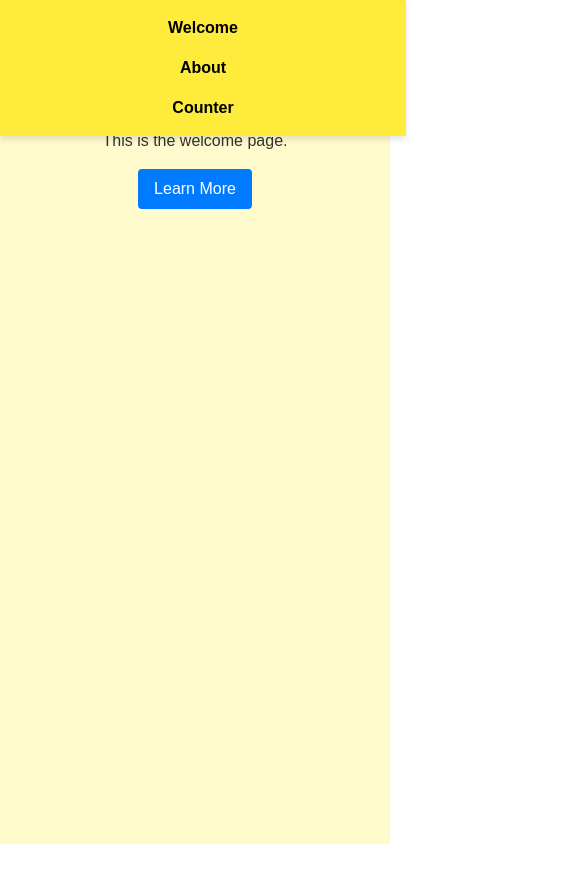
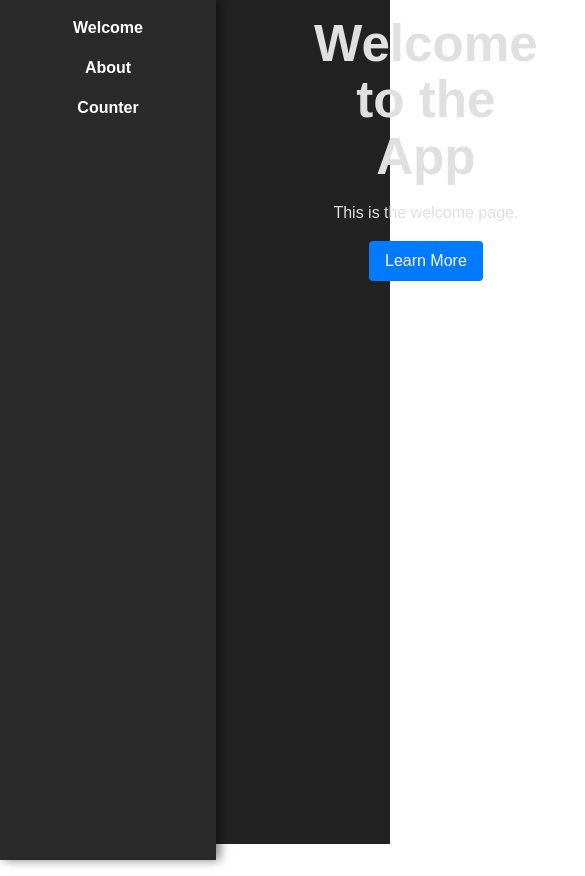
Before and after one commit to Gloryjoygabisay/positive-web, a React (Vite) app: page / in a window 390 px wide. Shown: the whole page, 585 px wide, since content can reach past the window. Built offline with nearby package versions, Linux system fonts and the light colour scheme.

Commit message:
Refactor App component to use sidebar for navigation and update styles for a cohesive design

```diff
--- a/src/App.css
+++ b/src/App.css
@@ -1,9 +1,9 @@
 @import './common.css';
 
 body {
-  font-family: Arial, sans-serif;
-  background-color: #fffbcc;
-  color: #333;
+  font-family: 'Gothic A1', sans-serif; /* Gothic font for a moody feel */
+  background-color: #222; /* Darker background for a more suspenseful atmosphere */
+  color: #e0e0e0; /* Softer white for text */
   margin: 0;
   padding: 0;
 }
@@ -15,28 +15,30 @@ body {
   text-align: center;
 }
 
-.navbar {
+.sidebar {
   position: fixed;
   top: 0;
-  width: 100%;
-  background-color: #ffeb3b; /* Bright yellow for a happy vibe */
-  box-shadow: 0 4px 6px rgba(0, 0, 0, 0.1); /* Shadow around the navbar */
+  left: 0;
+  height: 100%;
+  width: 250px;
+  background-color: #2a2a2a; /* Darker gray for sidebar */
+  box-shadow: 4px 0 10px rgba(0, 0, 0, 0.5); /* Stronger shadow for suspense */
   display: flex;
-  justify-content: space-around;
+  flex-direction: column;
   padding: 1rem;
   z-index: 1000;
-  left: 0;
 }
 
-.navbar a {
+.sidebar a {
   text-decoration: none;
-  color: #000;
+  color: #fff;
   font-weight: bold;
   font-size: 1.2rem;
+  margin: 1rem 0;
 }
 
-.navbar a:hover {
-  color: #ff5722; /* Bright orange for hover effect */
+.sidebar a:hover {
+  color: #ff4500; /* Darker orange for hover effect */
 }
 
 .logo {
@@ -44,6 +46,7 @@ body {
   padding: 1.5em;
   will-change: filter;
   transition: filter 300ms;
+  filter: drop-shadow(0 0 3em #444); /* Subtle shadow for logos */
 }
 .logo:hover {
   filter: drop-shadow(0 0 2em #646cffaa);
@@ -77,8 +80,9 @@ body {
 }
 
 button {
-  background-color: #ffcc00;
-  border: none;
+  background-color: #444; /* Darker button background */
+  color: #fff; /* White text */
+  border: 1px solid #555; /* Border for a moody effect */
   padding: 0.5rem 1rem;
   font-size: 1rem;
   cursor: pointer;
@@ -86,23 +90,21 @@ button {
 }
 
 button:hover {
-  background-color: #ffdd33;
+  background-color: #555; /* Slightly lighter hover effect */
 }
 
 .read-the-docs {
   color: #888;
 }
 
-/* Add responsive styles for the navigation bar */
-
+/* Responsive styles for the sidebar */
 @media (max-width: 768px) {
-  .navbar {
-    flex-direction: column;
-    align-items: center;
+  .sidebar {
+    width: 200px;
     padding: 0.5rem;
   }
 
-  .navbar a {
+  .sidebar a {
     font-size: 1rem;
     margin: 0.5rem 0;
   }
@@ -110,12 +112,12 @@ button:hover {
 
 /* Specific styles for the App component */
 .app-header {
-  background-color: #282c34;
+  background-color: #1a1a1a; /* Darker header background */
   min-height: 100vh;
   display: flex;
   flex-direction: column;
   align-items: center;
   justify-content: center;
   font-size: calc(10px + 2vmin);
-  color: white;
+  color: #dcdcdc; /* Softer white for text */
 }
--- a/src/App.jsx
+++ b/src/App.jsx
@@ -1,24 +1,27 @@
-import { BrowserRouter as Router, Routes, Route, Link } from 'react-router-dom';
-import './App.css';
+import React from 'react';
+import { BrowserRouter as Router, Route, Routes, Link } from 'react-router-dom';
 import Welcome from './pages/Welcome';
 import About from './pages/About';
 import Counter from './pages/Counter';
+import './App.css';
 
-const App = () => {
+function App() {
   return (
     <Router>
-      <nav className="navbar">
+      <div className="sidebar">
         <Link to="/">Welcome</Link>
         <Link to="/about">About</Link>
         <Link to="/counter">Counter</Link>
-      </nav>
-      <Routes>
-        <Route path="/" element={<Welcome />} />
-        <Route path="/about" element={<About />} />
-        <Route path="/counter" element={<Counter />} />
-      </Routes>
+      </div>
+      <div style={{ marginLeft: '250px', padding: '1rem' }}>
+        <Routes>
+          <Route path="/" element={<Welcome />} />
+          <Route path="/about" element={<About />} />
+          <Route path="/counter" element={<Counter />} />
+        </Routes>
+      </div>
     </Router>
   );
-};
+}
 
 export default App;
```
